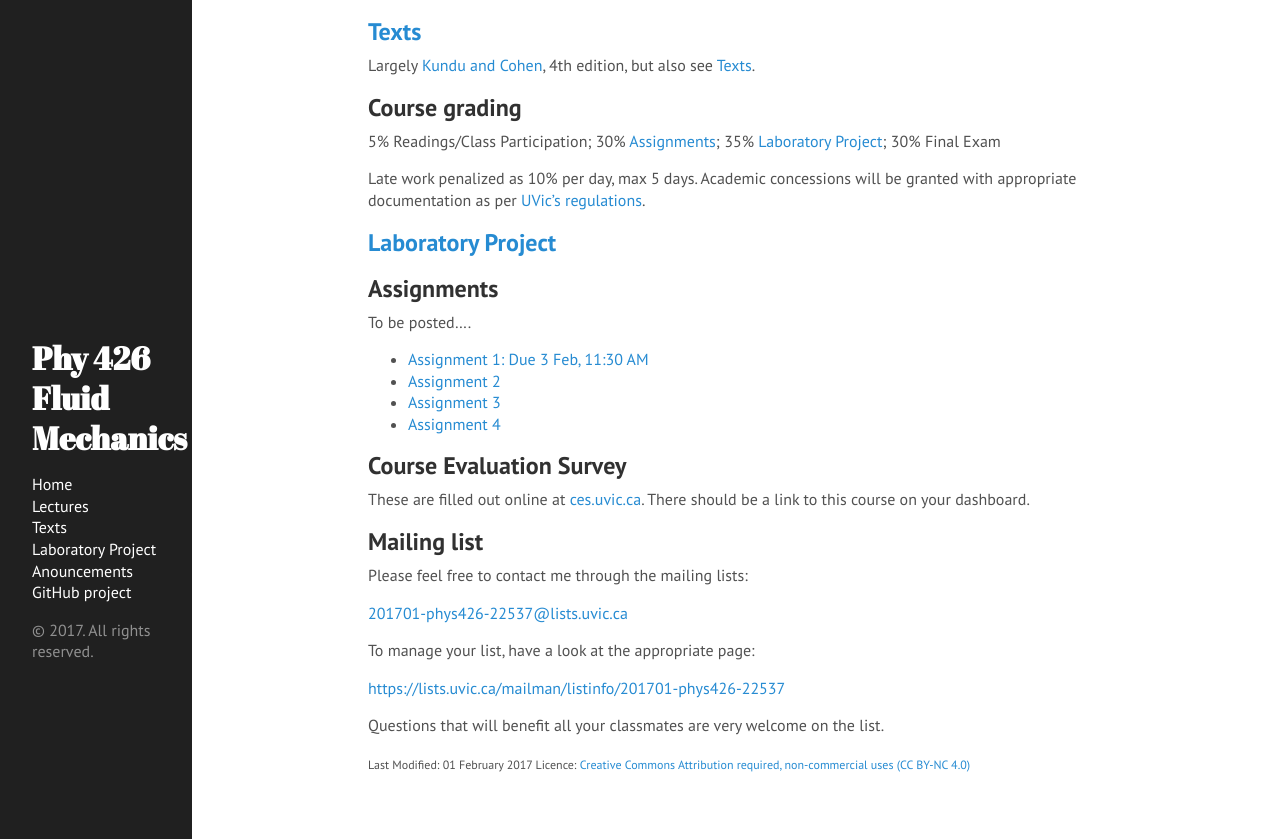
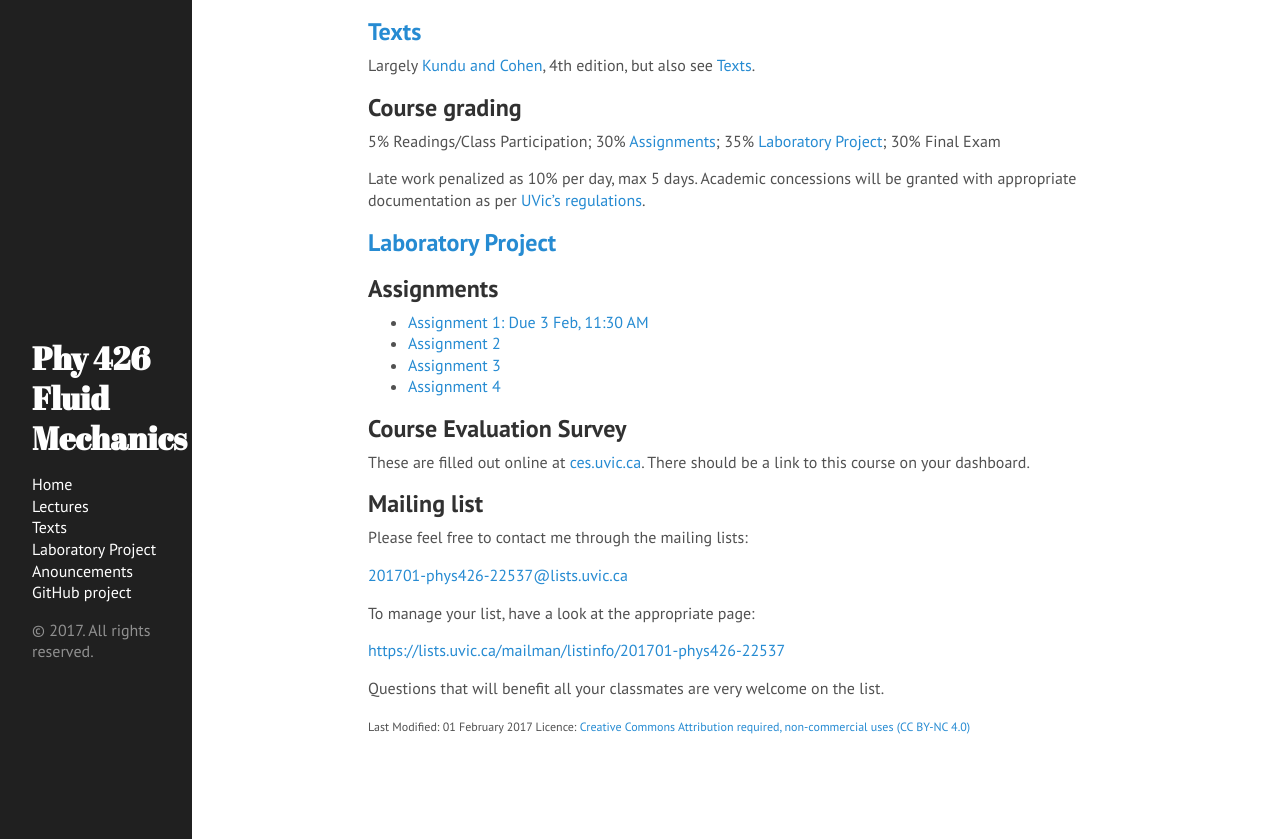
Before and after one commit to jklymak/Phy426, a Jekyll site: the page built from docs/index.md, in a window 1280 px wide and 900 px high, scrolled down 1028 px, cut to the strip 61-900 px from the top of the window. Built offline with Jekyll 4.4.1, drawn with Linux system fonts in a browser that asks for light colours.

Commit message:
Small edit

```diff
--- a/docs/index.md
+++ b/docs/index.md
@@ -45,8 +45,6 @@ with appropriate documentation as per [UVic's regulations](http://www.uvic.ca/re
 
 ## Assignments
 
-  To be posted....
-
   - [Assignment 1: Due 3 Feb, 11:30 AM](./Assignments/Assignment1.pdf)
   - [Assignment 2]()
   - [Assignment 3]()
```
